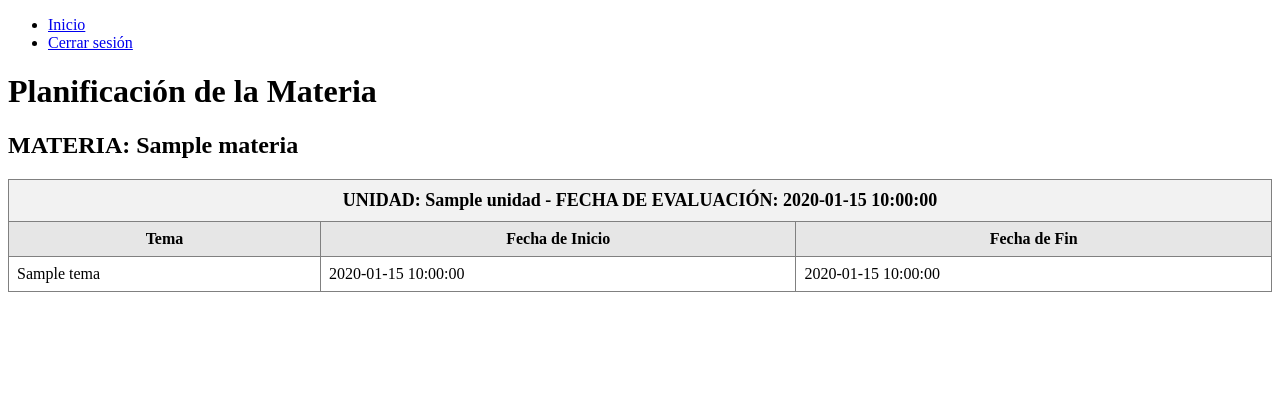
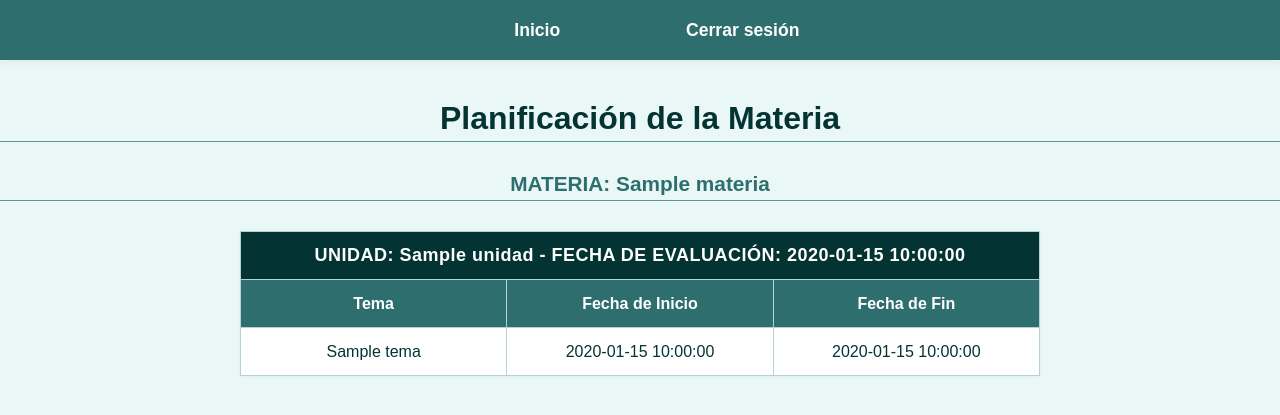
Before and after one commit to AlbertoItuarte/PW_Project, a PHP site: page /Pages/ViewPlan.php?materia_ciclo_id=1 in a window 1280 px wide. Shown: the top 415 px of the page. Run offline with PHP 8.4, Linux system fonts and the light colour scheme; the visitor is signed in with stand-in values (Sample User, id 1); tables that the repository leaves empty or names only in its code hold one stand-in row (values such as "Sample post").

Commit message:
CSS's and Format

```diff
--- a/CSS/Global.css
+++ b/CSS/Global.css
@@ -14,6 +14,16 @@ h1, h2, h3, h4, h5, h6 {
   margin-bottom: 10px;
   border-bottom: 1px solid #5A9999;
   padding-bottom: 4px;
+}
+
+nav ul li {
+  margin: 0;
+  padding: 0;
+  display: flex;
+  align-items: center;
+  justify-content: center;
+    flex: 0.15 0; /* Permite que los botones ocupen el mismo espacio */
+
 }
 
 /* Etiquetas de formulario */
--- /dev/null
+++ b/CSS/ViewPlan.css
@@ -0,0 +1,149 @@
+body {
+    margin: 0;
+    padding: 0;
+    font-family: sans-serif;
+    background-color: #eaf7f7;
+}
+
+nav {
+    width: 100%;
+    background-color: #2e6e6e;
+    position: fixed;
+    top: 0;
+    left: 0;
+    z-index: 100;
+    box-shadow: 0 2px 8px rgba(0,0,0,0.05);
+}
+
+nav ul {
+    list-style: none;
+    margin: 0;
+    padding: 0 40px;
+    display: flex;
+    height: 60px;
+    align-items: center;
+    justify-content: center;
+    gap: 30px;
+}
+
+nav ul li {
+    margin: 0;
+}
+
+nav ul li a {
+    color: #fff;
+    text-decoration: none;
+    font-weight: bold;
+    font-size: 1.1em;
+    padding: 10px 22px;
+    border-radius: 8px; /* Border radius más notorio */
+    background: transparent;
+    border: 2px solid transparent;
+    transition:
+        background 0.2s,
+        color 0.2s,
+        border-color 0.2s;
+    display: inline-block;
+}
+
+nav ul li a:hover {
+    background: #114343;
+    color: #fff;
+    border-color: #114343;
+}
+
+/* Para que el contenido no quede oculto debajo de la barra */
+body {
+    padding-top: 70px;
+}
+
+h1 {
+    text-align: center;
+    color: #043333;
+    margin-top: 30px;
+    margin-bottom: 30px;
+    font-size: 2rem;
+    font-weight: bold;
+}
+
+h2 {
+    color: #2e6e6e;
+    margin-top: 30px;
+    margin-bottom: 10px;
+    text-align: center;
+    font-size: 1.3rem;
+}
+
+table {
+    width: 95%;
+    max-width: 800px;
+    margin: 30px auto 30px auto;
+    border-collapse: collapse;
+    background: #fff;
+    box-shadow: 0 1px 4px rgba(0,0,0,0.04);
+}
+
+th, td {
+    border: 1px solid #b5d3d3;
+    padding: 14px 10px;
+    text-align: center;
+    min-width: 160px;
+    height: 48px;
+    font-size: 1em;
+    vertical-align: middle;
+}
+
+th {
+    background: #2e6e6e;
+    color: #fff;
+    font-weight: bold;
+}
+
+tr:nth-child(even) td {
+    background: #f3fafa;
+}
+
+tr:nth-child(odd) td {
+    background: #fff;
+}
+
+thead tr:first-child th {
+    background: #043333;
+    color: #fff;
+    font-size: 1.08em;
+    text-align: center;
+    padding: 16px 10px;
+    letter-spacing: 0.5px;
+}
+
+@media (max-width: 700px) {
+    table, th, td {
+        font-size: 0.95em;
+        min-width: 80px;
+        padding: 8px 4px;
+    }
+    nav ul {
+        flex-direction: column;
+        height: auto;
+        gap: 10px;
+        padding: 10px 0;
+    }
+    h1, h2 {
+        font-size: 1.1em;
+        padding-left: 5px;
+        padding-right: 5px;
+    }
+}
+
+table th,
+table td {
+    width: 33.33%;
+    min-width: 160px;
+    max-width: 1fr;
+    text-align: center;
+    padding: 14px 10px;
+    height: 48px;
+    font-size: 1em;
+    vertical-align: middle;
+    box-sizing: border-box;
+}
--- a/Pages/HomeUser.php
+++ b/Pages/HomeUser.php
@@ -20,7 +20,7 @@ if (!isset($_SESSION['user_id'])) {
     <nav>
         <ul>
             <li><a href="HomeUser.php">Inicio</a></li>
-            <li><a href="SelectSubject.php">Seleccionar Materias</a></li>
+            <li><a href="SelectSubject.php">Materias</a></li>
             <li><a href="../Logic/LogOut.php">Cerrar sesión</a></li>
         </ul>
     </nav>
--- a/Pages/ViewPlan.php
+++ b/Pages/ViewPlan.php
@@ -47,6 +47,8 @@ $result = $stmt->get_result();
 <head>
     <meta charset="UTF-8">
     <meta name="viewport" content="width=device-width, initial-scale=1.0">
+    <link rel="stylesheet" href="../CSS/Global.css">
+    <link rel="stylesheet" href="../CSS/ViewPlan.css">
     <title>Planificación de Materia</title>
 </head>
 <body>
```
Also changed, not shown: CSS/EditSubject.css (added, +226 -0 lines), Pages/EditSubject.php (+29 -3 lines).
